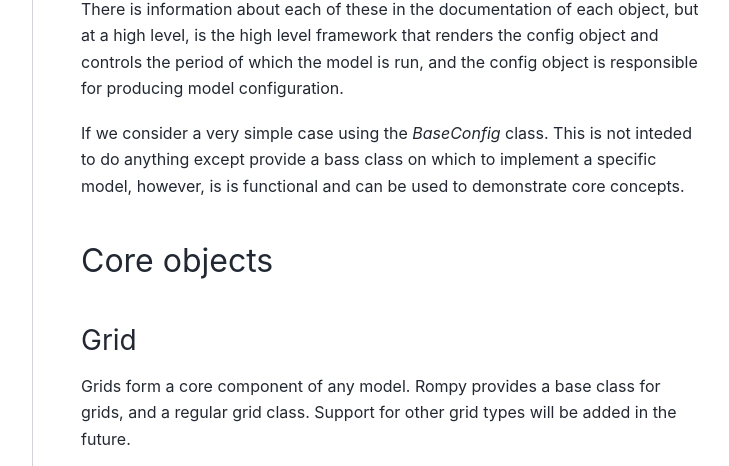
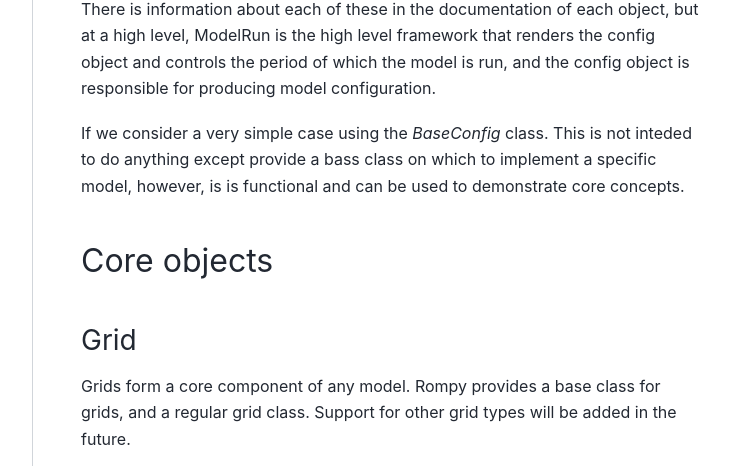
Before and after one commit to rom-py/rompy, a Sphinx documentation site: the page built from docs/source/core_concepts.rst, in a window 1280 px wide and 900 px high, cut to the strip 411-877 px from the top of the window. Shown: the whole strip, without its empty margins (287-1016 px from the left). Built offline with Sphinx 7.4.7 and the PyData theme 0.15.4, drawn with Linux system fonts in a browser that asks for light colours; pages that are not in the unit, such as notebooks, are missing from menus.

Commit message:
Fixed typo in core_concepts doc

```diff
--- a/docs/source/core_concepts.rst
+++ b/docs/source/core_concepts.rst
@@ -15,7 +15,7 @@ concepts:
     rompy.core.BaseConfig
 
 There is information about each of these in the documentation of each object, but at a
-high level, is the high level framework that renders the config object and controls the
+high level, ModelRun is the high level framework that renders the config object and controls the
 period of which the model is run, and the config object is responsible for producing
 model configuration.
 
```
Also changed, not shown: other parts of docs/source/core_concepts.rst (+0 -1 lines).
